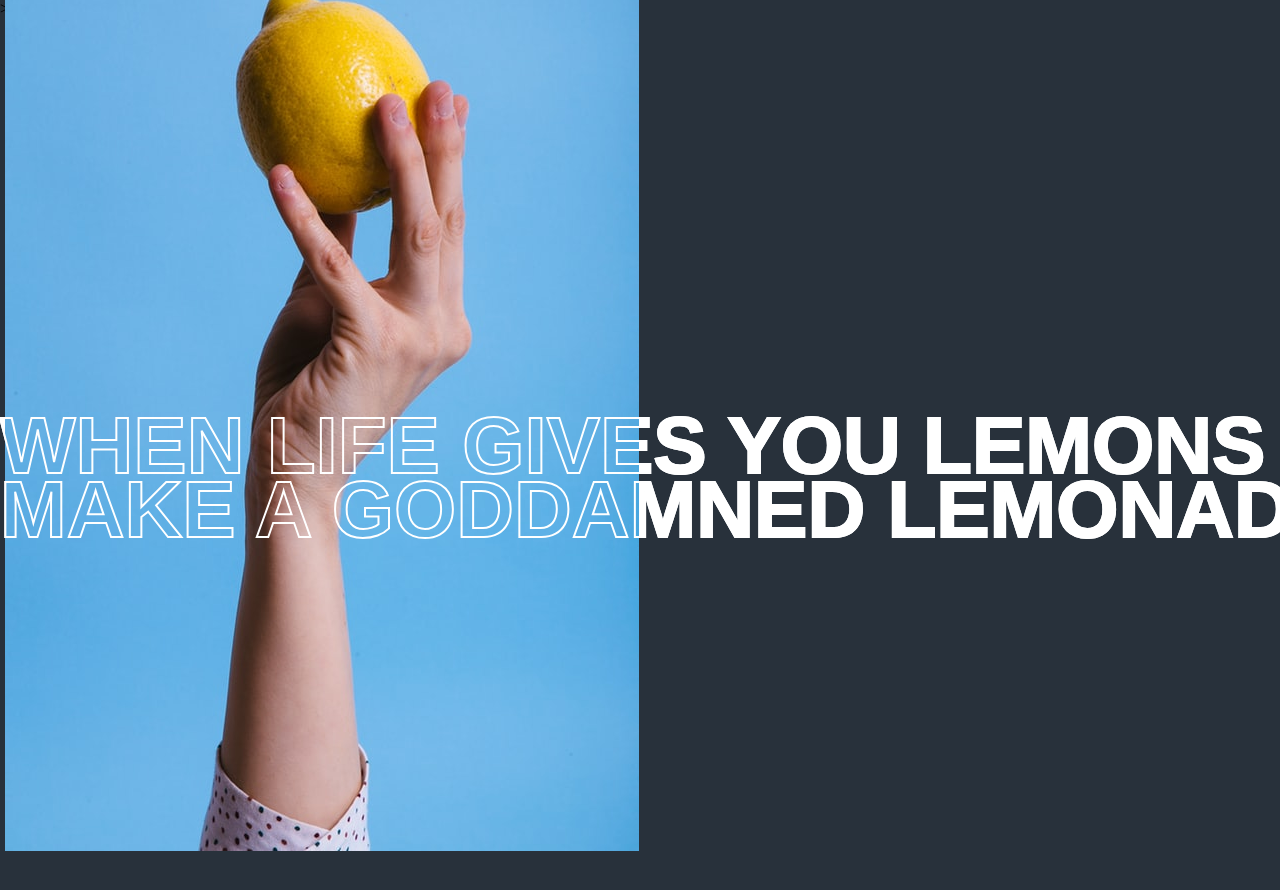
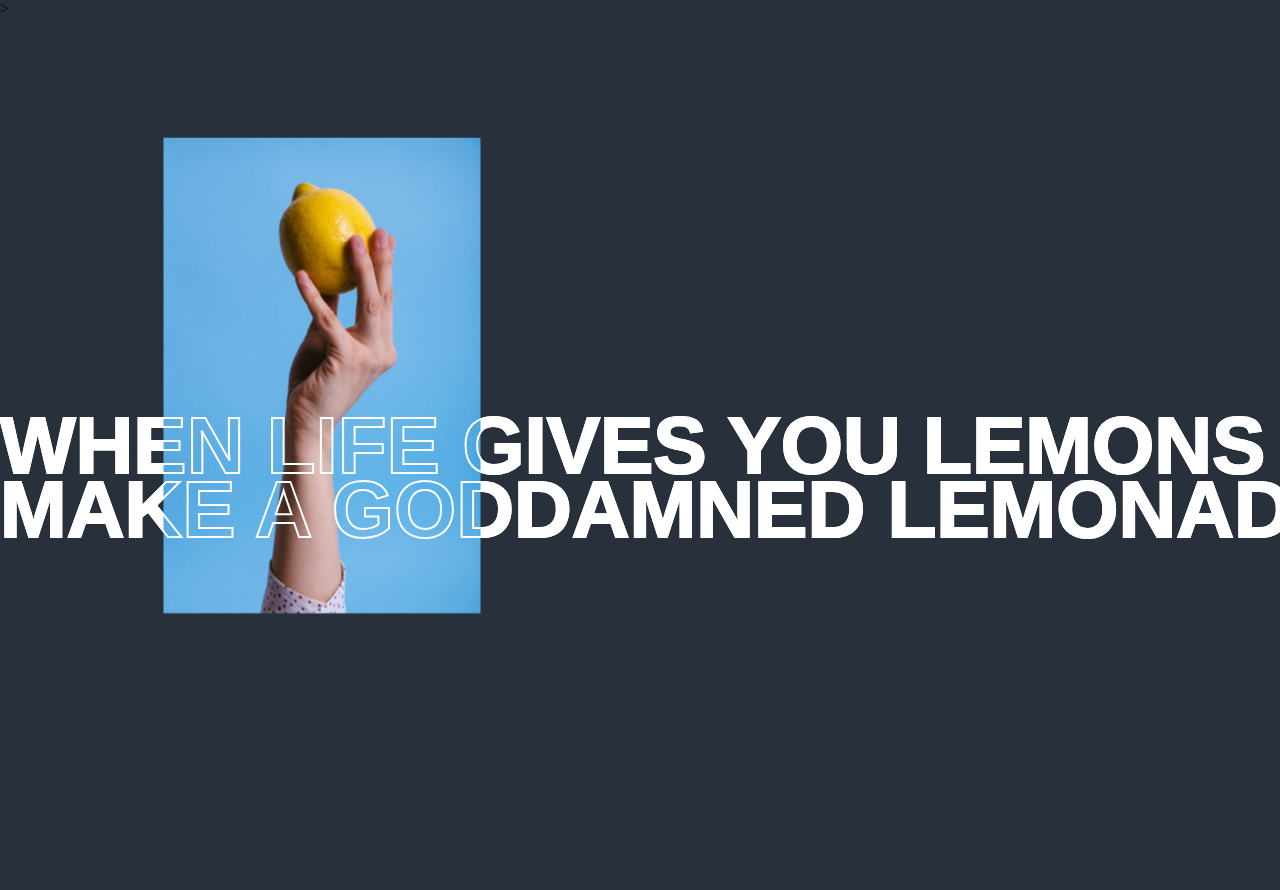
Before and after one commit to ga-fleury/lemons, a plain HTML site: page index.html in a window 1280 px wide. Shown: the top 890 px of the page. Drawn offline with Linux system fonts and the light colour scheme; a script that the page names is missing.

Commit message:
image resize

```diff
--- a/css/main.scss
+++ b/css/main.scss
@@ -32,6 +32,7 @@ section {
   left: 50%;
   top: -100px;
   z-index: 2;
+  transform: scale(.5);
   animation: fadeIn .2s linear 1s forwards;
 }
 
```
Also changed, not shown: css/main.min.css.
